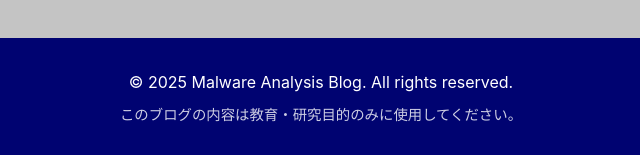
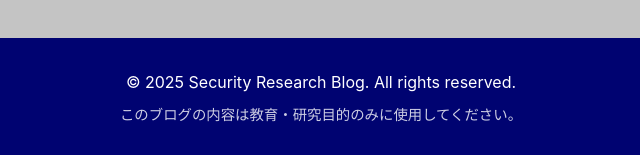
Before and after one commit to Nis6174/Nis6174.github.io, a plain HTML site: page about.html in a window 1280 px wide. Shown: the part 1805-1960 px from the top of the page, 319-959 px from the left. Drawn offline with Linux system fonts and the light colour scheme.

Commit message:
Update about.html

```diff
--- a/about.html
+++ b/about.html
@@ -3,9 +3,9 @@
 <head>
     <meta charset="UTF-8">
     <meta name="viewport" content="width=device-width, initial-scale=1.0">
-    <meta name="description" content="ブログの紹介と著者プロフィール">
-    <meta http-equiv="Content-Security-Policy" content="default-src 'self'; style-src 'self' 'unsafe-inline'; script-src 'self' 'unsafe-inline'; img-src 'self' data:;">
-    <title>About | Malware Analysis Blog</title>
+    <meta name="description" content="セキュリティ研究と技術解析の記録">
+    <meta http-equiv="Content-Security-Policy" content="default-src 'self'; style-src 'self' 'unsafe-inline'; script-src 'self'; img-src 'self' data:;">
+    <title>Security Research Blog</title>
     <link rel="stylesheet" href="assets/css/style.css">
 </head>
 <body>
@@ -145,7 +145,7 @@
 
     <footer class="footer">
         <div class="footer-container">
-            <p>&copy; 2025 Malware Analysis Blog. All rights reserved.</p>
+            <p>&copy; 2025 Security Research Blog. All rights reserved.</p>
             <p class="footer-note">このブログの内容は教育・研究目的のみに使用してください。</p>
         </div>
     </footer>
```
